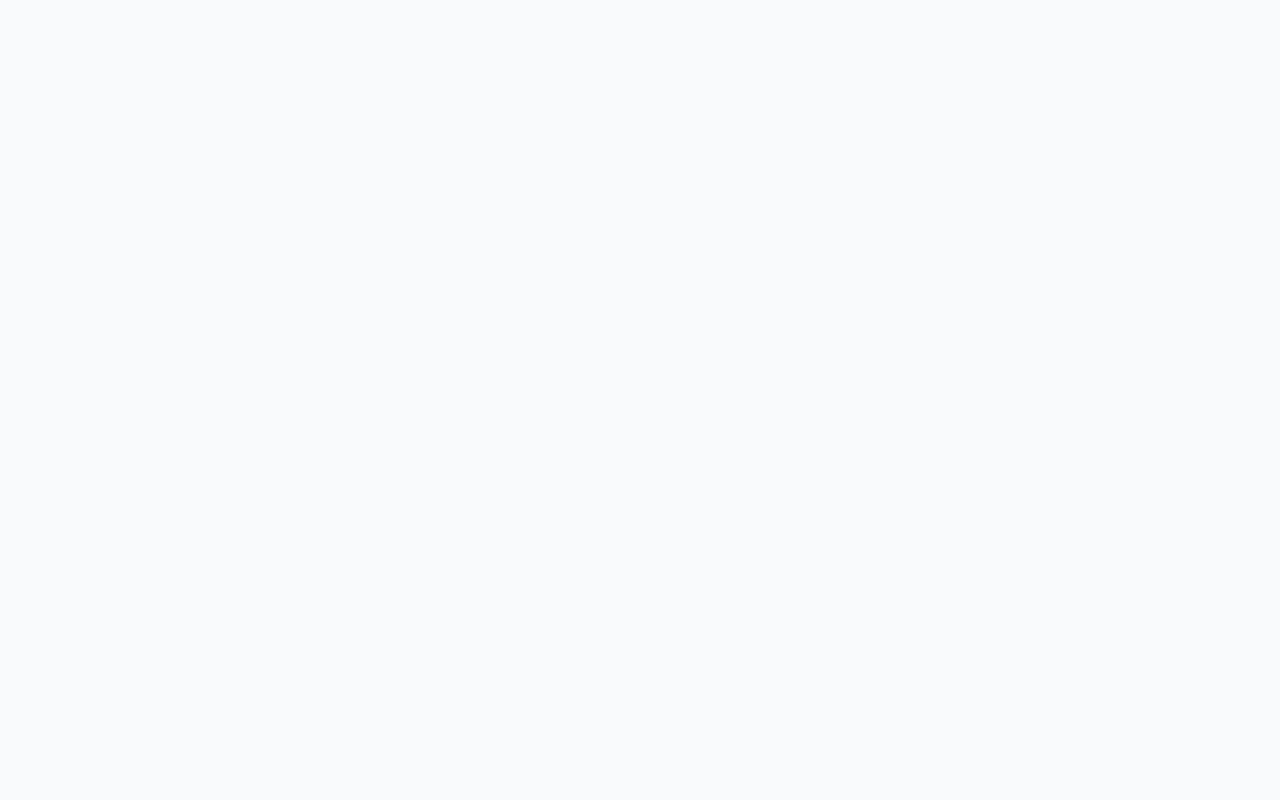
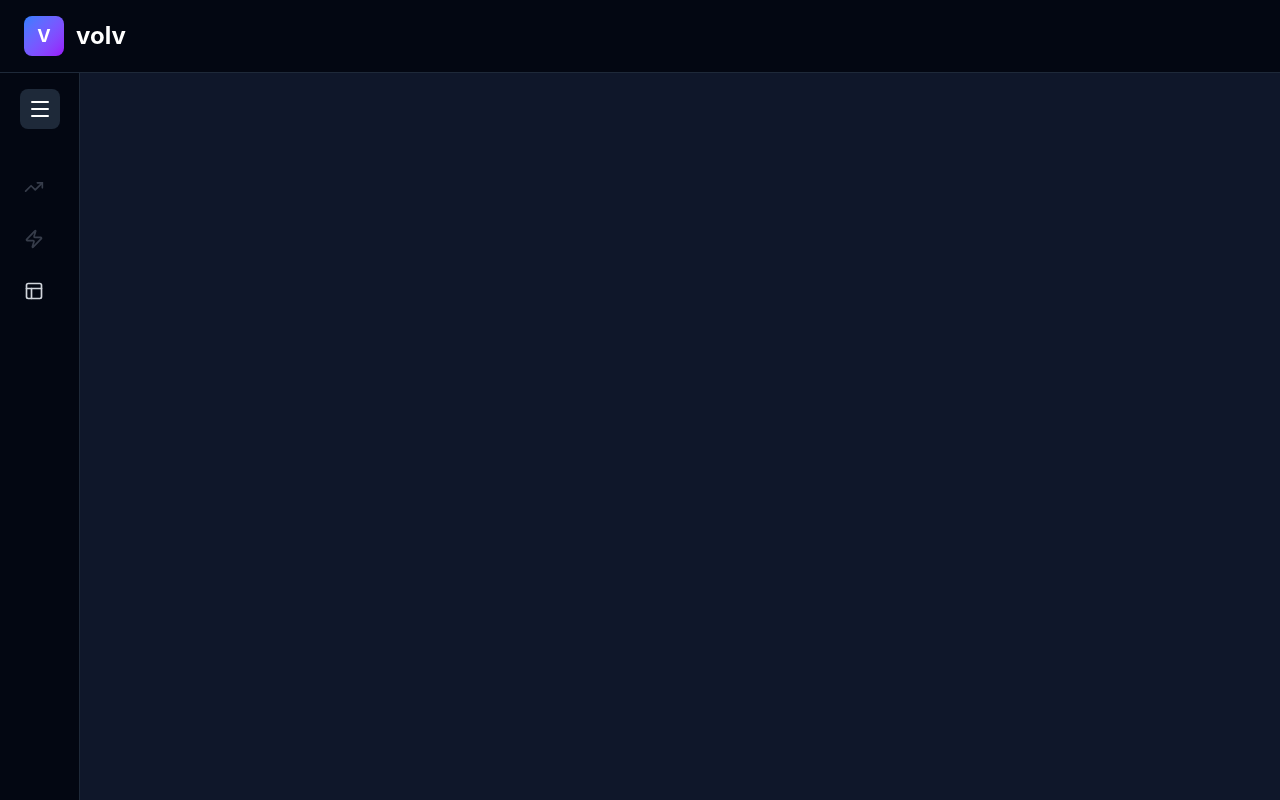
Before and after one commit to SkinnyMonk/volv, a Next.js app: page / in a window 1280 px wide. Before the commit this address had no page. Built offline with nearby package versions, Linux system fonts and the light colour scheme.

Commit message:
basic implementation

```diff
--- a/app/layout.tsx
+++ b/app/layout.tsx
@@ -1,10 +1,11 @@
 import type { Metadata } from "next";
 import "./globals.css";
+import Header from "@/components/Header";
 import Sidebar from "@/components/Sidebar";
 
 export const metadata: Metadata = {
-  title: "Create Next App",
-  description: "Generated by create next app",
+  title: "volv",
+  description: "A powerful trading platform",
 };
 
 export default function RootLayout({
@@ -13,14 +14,17 @@ export default function RootLayout({
   children: React.ReactNode;
 }>) {
   return (
-    <html lang="en" className="h-full">
-      <body className="h-screen w-screen flex overflow-hidden">
-        {/* Sidebar */}
-        {/* <Sidebar /> */}
+    <html lang="en">
+      <body className="flex flex-col h-screen w-screen bg-gray-50">
+        {/* Header */}
+        <Header />
 
-        {/* Main Content */}
-        <div className="flex-1 overflow-auto bg-gray-50">
-          {children}
+        {/* Main Content with Sidebar */}
+        <div className="flex flex-1 min-h-0">
+          <Sidebar />
+          <main className="flex-1 overflow-auto">
+            {children}
+          </main>
         </div>
       </body>
     </html>
--- a/app/layout/page.tsx
+++ b/app/layout/page.tsx
@@ -78,6 +78,7 @@ export default function LayoutPage() {
   const [isOrderFormOpen, setIsOrderFormOpen] = useState(false);
   const [layoutInitialized, setLayoutInitialized] = useState(false);
   const initializedRef = useRef(false);
+  const addWidgetButtonRef = useRef<HTMLButtonElement>(null);
 
   // Load layout when layoutId changes
   useEffect(() => {
@@ -238,12 +239,13 @@ export default function LayoutPage() {
 
 
   return (
-    <main className="w-screen h-screen bg-linear-to-br from-slate-900 via-slate-800 to-slate-900 flex flex-col">
+    <main className="bg-linear-to-br from-slate-900 via-slate-800 to-slate-900 flex flex-col h-full">
       {/* Layout Tabs with Add Widget Button */}
       <LayoutTabs
         activeLayoutId={layoutIdParam || undefined}
         showAddWidget={layoutInitialized}
         onAddWidget={() => setOpenWidget(true)}
+        addWidgetButtonRef={addWidgetButtonRef}
       />
 
 
@@ -259,8 +261,8 @@ export default function LayoutPage() {
               onClick={() => setOpenWidget(false)}
             />
 
-            {/* Modal */}
-            <div className="absolute top-32 right-8 bg-slate-800 border border-gray-600 rounded-lg shadow-2xl p-6 w-96 z-50">
+            {/* Modal - positioned below the Add Widget button */}
+            <div className="absolute top-full left-auto right-8 mt-2 bg-slate-800 border border-gray-600 rounded-lg shadow-2xl p-6 w-96 z-50">
               <div className="grid grid-cols-3 gap-6">
                 {availableWidgets.map((widget) => (
                   <button
@@ -313,7 +315,7 @@ export default function LayoutPage() {
         {gridWidgets.length === 0 && !layoutInitialized ? (
           <LayoutTemplateSelector onSelectTemplate={handleSelectTemplate} />
         ) : gridWidgets.length === 0 && layoutInitialized ? (
-          <div className="flex items-center justify-center h-full">
+          <div className="flex items-center justify-center w-full h-full">
             <p className="text-gray-400 text-lg">Select a widget from Add Widget button to get started</p>
           </div>
         ) : (
--- a/app/page.tsx
+++ b/app/page.tsx
@@ -1,15 +1,10 @@
 'use client';
 
-import { useEffect } from 'react';
-import { useRouter } from 'next/navigation';
+
 
 export default function Home() {
-  const router = useRouter();
 
-  useEffect(() => {
-    // Redirect to layout page
-    router.push('/layout');
-  }, [router]);
+
 
   return null;
 }
--- /dev/null
+++ b/components/Header.tsx
@@ -0,0 +1,21 @@
+'use client';
+
+import Link from 'next/link';
+
+export default function Header() {
+  return (
+    <header className="bg-gray-950 border-b border-gray-800">
+      <div className="flex items-center justify-between px-6 py-4">
+        {/* Logo and Project Name */}
+        <Link href="/" className="flex items-center gap-3 hover:opacity-80 transition-opacity">
+          {/* Logo Circle */}
+          <div className="w-10 h-10 bg-linear-to-br from-blue-500 to-purple-600 rounded-lg flex items-center justify-center">
+            <span className="text-white font-bold text-lg">V</span>
+          </div>
+          {/* Project Name */}
+          <span className="text-2xl font-bold text-white">volv</span>
+        </Link>
+      </div>
+    </header>
+  );
+}
--- a/components/LayoutTabs.tsx
+++ b/components/LayoutTabs.tsx
@@ -10,9 +10,10 @@ interface LayoutTabsProps {
   activeLayoutId?: string;
   onAddWidget?: () => void;
   showAddWidget?: boolean;
+  addWidgetButtonRef?: React.RefObject<HTMLButtonElement | null>;
 }
 
-export default function LayoutTabs({ activeLayoutId, onAddWidget, showAddWidget = false }: LayoutTabsProps) {
+export default function LayoutTabs({ activeLayoutId, onAddWidget, showAddWidget = false, addWidgetButtonRef }: LayoutTabsProps) {
   const router = useRouter();
   const searchParams = useSearchParams();
   const [layouts, setLayouts] = useState<CustomLayout[]>(() => {
@@ -166,6 +167,7 @@ export default function LayoutTabs({ activeLayoutId, onAddWidget, showAddWidget
       {/* Add Widget Button - Only show if layout is initialized */}
       {showAddWidget && currentActiveId && (
         <button
+          ref={addWidgetButtonRef}
           onClick={() => onAddWidget?.()}
           className="ml-auto px-4 py-2 text-gray-400 border border-gray-600 hover:border-gray-400 hover:text-white rounded transition-all duration-200"
           title="Add widget"
--- a/components/Sidebar.tsx
+++ b/components/Sidebar.tsx
@@ -16,8 +16,8 @@ export default function Sidebar() {
   return (
     <>
       {/* Sidebar */}
-      <div
-        className={`fixed left-0 top-0 h-screen bg-gray-950 border-r border-gray-800 transition-all duration-300 ease-out z-40 flex flex-col items-center pt-4 ${
+      <aside
+        className={`bg-gray-950 border-r border-gray-800 transition-all duration-300 ease-out flex flex-col items-center pt-4 h-full shrink-0 ${
           isOpen ? 'w-48' : 'w-20'
         }`}
       >
@@ -84,15 +84,7 @@ export default function Sidebar() {
             );
           })}
         </nav>
-      </div>
-
-      {/* Overlay */}
-      {isOpen && (
-        <div
-          className="fixed inset-0 bg-black bg-opacity-40 z-30"
-          onClick={() => setIsOpen(false)}
-        />
-      )}
+      </aside>
     </>
   );
 }
```
